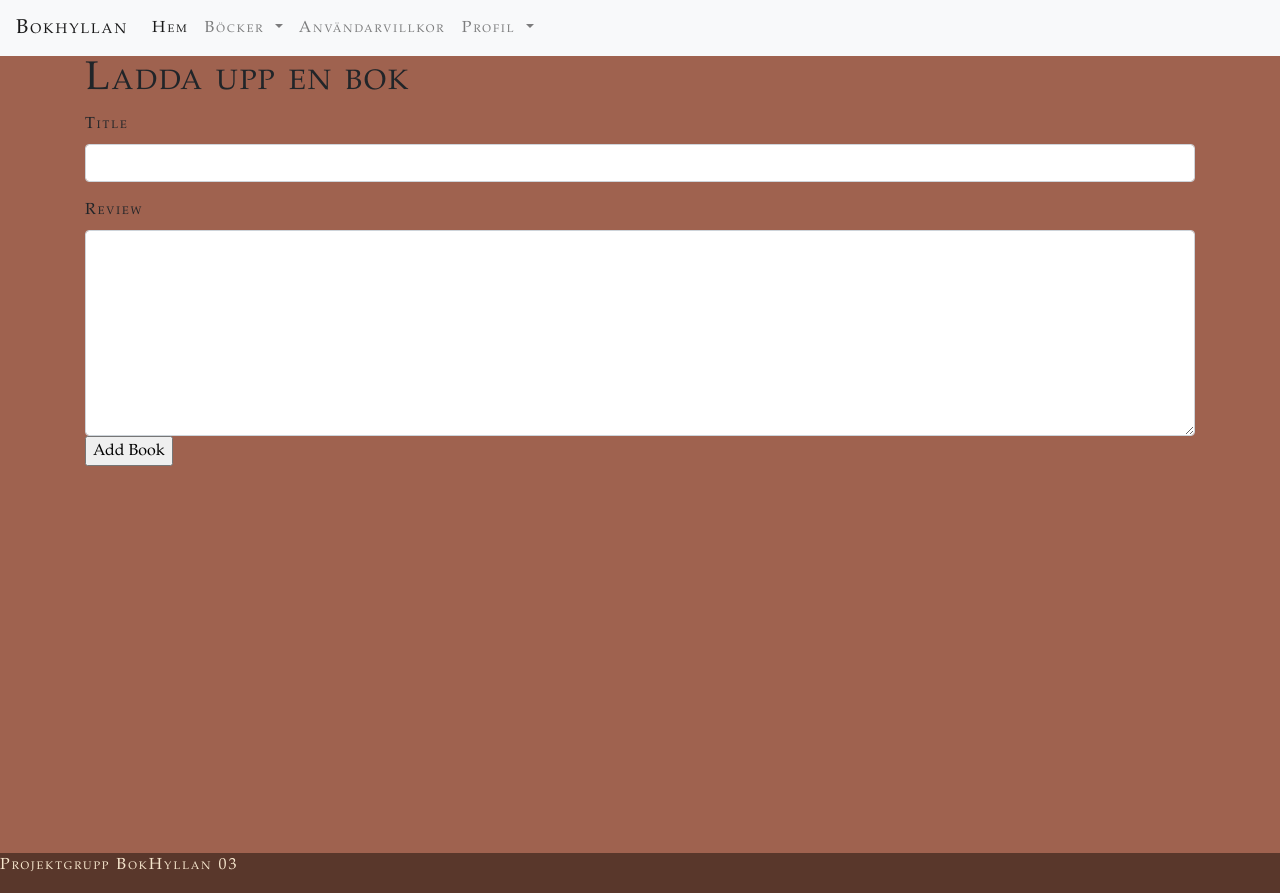
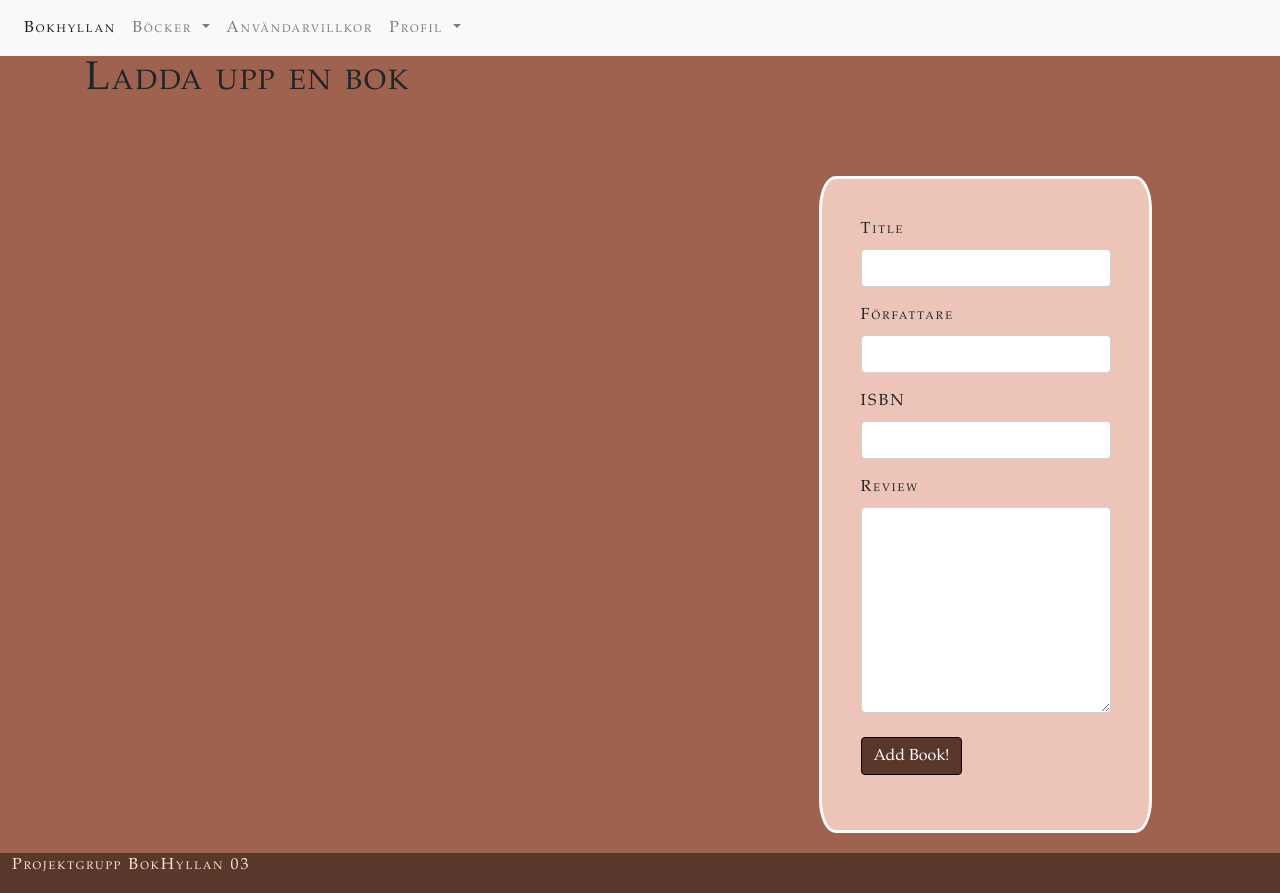
Before and after one commit to carbarcor/BokHyllan, a Flask app: page /add-book in a window 1280 px wide. Run offline with Flask 3, Linux system fonts and the light colour scheme; a user stored in the database is signed in.

Commit message:
1.1.0(Carlos)

```diff
--- a/BOKHYLLAN/website/__init__.py
+++ b/BOKHYLLAN/website/__init__.py
@@ -1,4 +1,4 @@
-from flask import Flask
+from flask import Flask, flash
 from flask_sqlalchemy import SQLAlchemy
 from os import path
 import os
@@ -21,6 +21,7 @@ def create_app():
     app = Flask(__name__)
     app.config['SECRET_KEY'] = 'Tito'
     app.config['SQLALCHEMY_DATABASE_URI'] = f'sqlite:///{DB_NAME}'
+    app.config['MESSAGE_FLASHING_OPTIONS'] = {'duration': 5}
     db.init_app(app)
 
     from .views import views
--- a/BOKHYLLAN/website/models.py
+++ b/BOKHYLLAN/website/models.py
@@ -9,8 +9,11 @@ from datetime import datetime
 class Book(db.Model):
     id = db.Column(db.Integer, primary_key=True)
     title = db.Column(db.String(150))
+    author = db.Column(db.String(150))
+    isbn = db.Column(db.String(150))
     review = db.Column(db.String(30000))
     user_id = db.Column(db.Integer, db.ForeignKey('user.id'))
+    cover_pic = db.Column(db.String(30000))
 
 
 #detta är databasen för user. där PK är id som genereras automatisk när user registrerar sig
@@ -21,3 +24,4 @@ class User(db.Model, UserMixin):
     first_name = db.Column(db.String(150))
     books = db.relationship('Book')
     bio = db.Column(db.String(30000))
+    profile_pic = db.Column(db.String(30000))
--- a/BOKHYLLAN/website/static/styles/style.css
+++ b/BOKHYLLAN/website/static/styles/style.css
@@ -4,6 +4,19 @@ body {
     font-variant: small-caps;
     letter-spacing: 2px;
     }
+#Laddabok{
+    background-color: #edc5b8;
+    position: fixed;
+    right: 10%;
+    margin-top: 5%;
+    border: 3px solid #f8f9fa;
+    border-radius: 5%;
+    padding-top: 3%;
+    padding-bottom: 3%;
+    padding-left: 3%;
+    padding-right: 3%;
+
+}
 
 #Login{
     background-color: #edc5b8;
@@ -23,7 +36,7 @@ body {
 footer {
     background-color: #59372B;
     color: #F7E7CE;
-    position: absolute;
+    position: fixed;
     bottom: 0;
     width: 100%;
     height: 2.5rem;
--- a/BOKHYLLAN/website/templates/add_bio.html
+++ b/BOKHYLLAN/website/templates/add_bio.html
@@ -4,7 +4,7 @@
 <h1 align="left" >{{user.first_name}} berätta något om dig själv!</h1>
 </br>
 <form method="POST">
-<textarea class="form-control" id="bio" name="bio" rows="8">{{user.bio}}</textarea>
+<textarea class="form-control" id="bio" name="bio" rows="8" cols="50" placeholder="Ange en bio!"></textarea>
 </br>
 
 <button  type="submit" class="btn btn-primary">Skicka in!</button>
--- a/BOKHYLLAN/website/templates/add_book.html
+++ b/BOKHYLLAN/website/templates/add_book.html
@@ -3,17 +3,40 @@
 {% block content %}
 
     <h1>Ladda upp en bok</h1>
-    <form method="POST">
+    <form id="Laddabok" method="POST">
     <div class="form-group">
         <label for="title">Title</label>
         <input type="text" class="form-control" name="title" id="title" required>
       </div>
+      <div class="form-group">
+        <label for="author">Författare</label>
+        <input type="text" class="form-control" name="author" id="author" required>
+      </div>
+      <div class="form-group">
+        <label for="isbn">ISBN</label>
+        <input type="text" class="form-control" name="isbn" id="isbn">
+      </div>
     <div class="form-group">
         <label for="review">Review</label>
         <textarea class="form-control" name="review" id="review" rows="8" required></textarea>
-        <input type="submit" value="Add Book">
+    </br>
+        <button type="submit" class="btn btn-primary">Add Book!</button>
 
     </div>
     </form>
 
+
+    {% for book in books %}
+    <div class="book">
+       <h3>{{ book.title }}</h3>
+        <form method="POST" action="{{ url_for('views.remove_book', book_id=book.id) }}">
+            <button type="submit" class="btn btn-primary">Ta bort!</button>
+        </form>
+    </br>
+        <form method="#" action="#">
+            <button type="submit" class="btn btn-primary">Redigera boken!</button>
+        </form>
+    </div>
+  {% endfor %}
+
 {% endblock %}
--- a/BOKHYLLAN/website/templates/base.html
+++ b/BOKHYLLAN/website/templates/base.html
@@ -16,7 +16,6 @@ en mer anständig version eller med var egen html och css kod-->
 </head>
 <body>
     <nav class="navbar navbar-expand-lg navbar-light bg-light">
-        <a class="navbar-brand" href="#">Bokhyllan</a>
         <button class="navbar-toggler" type="button" data-toggle="collapse" data-target="#navbarSupportedContent" aria-controls="navbarSupportedContent" aria-expanded="false" aria-label="Toggle navigation">
           <span class="navbar-toggler-icon"></span>
         </button>
@@ -25,7 +24,7 @@ en mer anständig version eller med var egen html och css kod-->
           <ul class="navbar-nav mr-auto">
             <li class="nav-item active">
               {% if user.is_authenticated %}
-              <a class="nav-link" id ="home" href="/">Hem <span class="sr-only">(current)</span></a>
+              <a class="nav-link" id ="home" href="/">Bokhyllan<span class="sr-only">(current)</span></a>
             </li>
             <li class="nav-item dropdown">
               <a class="nav-link dropdown-toggle" href="#" id="navbarDropdown" role="button" data-toggle="dropdown" aria-haspopup="true" aria-expanded="false">
@@ -43,8 +42,10 @@ en mer anständig version eller med var egen html och css kod-->
                 Profil
               </a>
               <div class="dropdown-menu" aria-labelledby="navbarDropdown">
+                {% if not user.is_authenticated %}
                 <a class="dropdown-item" id="login" href="/login">Logga in</a>
                 <a class="dropdown-item" id="signUp" href="/sign-up">Registrera</a>
+                {% endif %}
                 {% if user.is_authenticated %}
                 <a class="dropdown-item" id="redigera_profil" href="/edit-profile">Redigera profil</a>
                 <div class="dropdown-divider"></div>
@@ -106,7 +107,7 @@ en mer anständig version eller med var egen html och css kod-->
 
 </div>
 <footer>
-    <p>Projektgrupp BokHyllan 03</p>
+    <p>&nbsp Projektgrupp BokHyllan 03</p>
 </footer>
 
   </body>
--- a/BOKHYLLAN/website/views.py
+++ b/BOKHYLLAN/website/views.py
@@ -11,29 +11,35 @@ views = Blueprint('views', __name__)
 @views.route('/', methods=['GET', 'POST'])
 @login_required
 def home():
-    books = Book.query.all()
+    books = Book.query.filter_by(user_id=current_user.id).all()
     return render_template("home.html", user=current_user, books=books)
 
 
-# detta är för att "edit profile" den är inte klart än.
-@views.route('/edit-profile', methods=['GET', 'POST'])
+
+
+@views.route('/all-books')
 @login_required
-def editprofile():
-    return render_template('edit_profile.html', user=current_user)
+def show_all_books():
+    books = Book.query.all()
+    return render_template('all_books.html', user=current_user, books=books )
+
 
 # detta är så man lägger till en bok i databasen som sedan visas på home.html templaten.
 @views.route('/add-book', methods=['GET', 'POST'])
 @login_required
 def addBook():
+    books = Book.query.filter_by(user_id=current_user.id).all()
     if request.method == 'POST':
         title = request.form.get('title')
+        author = request.form.get('author')
+        isbn = request.form.get('isbn')
         review = request.form.get('review')
-        new_book = Book(title=title, review=review, user_id=current_user.id)
+        new_book = Book(title=title,author=author, isbn=isbn, review=review, user_id=current_user.id)
         db.session.add(new_book)
         db.session.commit()
         flash('Boken har laddats upp!', category='success')
-        return redirect(url_for('views.home'))
-    return render_template('add_book.html', user=current_user)
+        return redirect(url_for('views.addBook'))
+    return render_template('add_book.html', user=current_user, books=books )
 
 @views.route('/remove-book/<int:book_id>', methods=['POST'])
 @login_required
@@ -45,7 +51,7 @@ def remove_book(book_id):
         flash('Boken har tagits bort!', category='success')
     else:
         flash('Du kan bara ta bort dina egna böcker!', category='error')
-    return redirect(url_for('views.home'))
+    return redirect(url_for('views.addBook'))
 
 
 
@@ -68,9 +74,13 @@ def add_bio():
         new_bio = request.form.get('bio')
         bio_user = User.query.filter_by(id=current_user.id).first()
         bio_user.bio = new_bio
-        db.session.commit()
-        flash('Biografi har skopat!', category='success')
-        return redirect(url_for('views.home'))
+        if new_bio == "":
+            flash('Biografin har inte skapats!', category='error')
+            return redirect(url_for('views.home'))
+        else:
+            db.session.commit()
+            flash('Biografin har skapats!', category='success')
+            return redirect(url_for('views.home'))
 
     return render_template("add_bio.html", user=current_user)
 
```
Also changed, not shown: BOKHYLLAN/website/auth.py (+22 -11 lines), BOKHYLLAN/website/templates/all_books.html (added, +17 -0 lines), BOKHYLLAN/website/templates/edit_profile.html (+11 -6 lines), BOKHYLLAN/website/templates/home.html (+7 -17 lines), BOKHYLLAN/instance/database.db (deleted), 2 other files.
